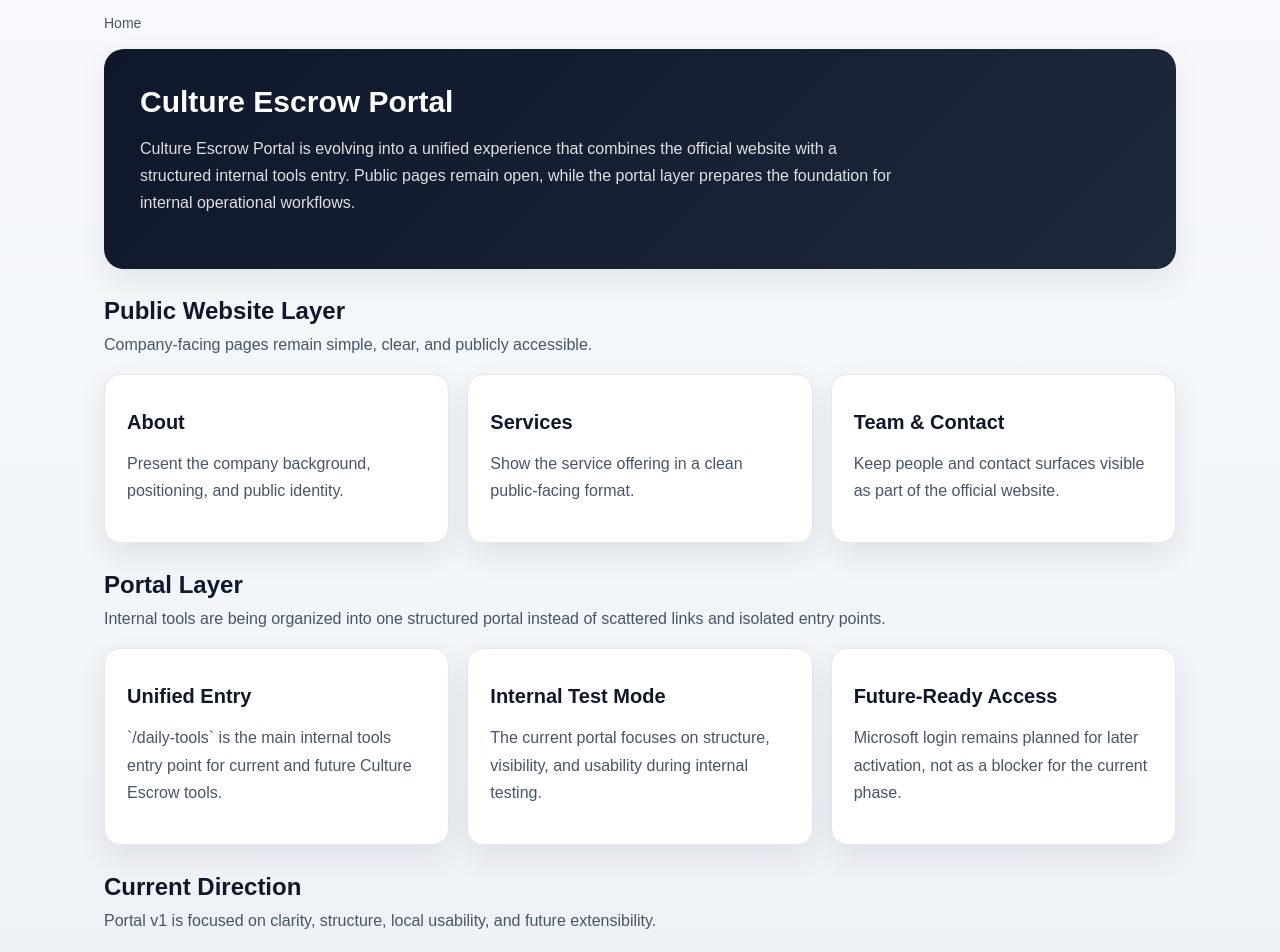
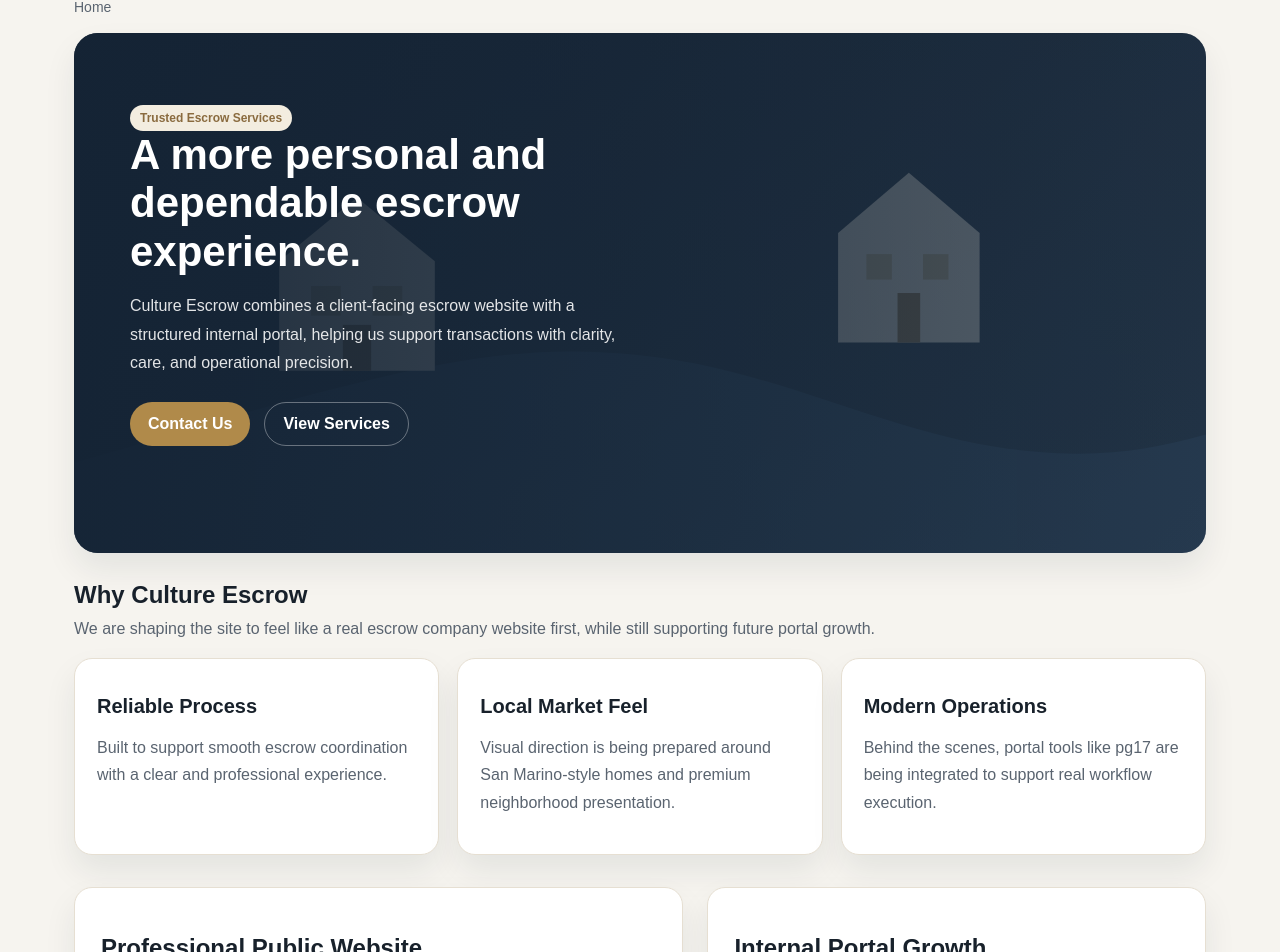
Before and after one commit to yudonghu/culture-escrow-site, a Next.js app: page / in a window 1280 px wide. Shown: the part 155-1107 px from the top of the page. Built offline with nearby package versions, Linux system fonts and the light colour scheme.

Commit message:
feat: PR29 redesign public pages toward escrow-style website aesthetic

```diff
--- a/app/globals.css
+++ b/app/globals.css
@@ -1,27 +1,28 @@
 * { box-sizing: border-box; }
 :root {
-  --bg: #f8fafc;
+  --bg: #f6f4ef;
   --surface: #ffffff;
-  --text: #0f172a;
-  --muted: #475569;
-  --line: #e2e8f0;
-  --brand: #0f172a;
-  --accent: #c89b3c;
-  --shadow: 0 12px 30px rgba(15, 23, 42, 0.08);
+  --text: #18212b;
+  --muted: #5a6470;
+  --line: #e6dfd2;
+  --brand: #142334;
+  --brand-soft: #1f3449;
+  --accent: #b08a4a;
+  --shadow: 0 16px 32px rgba(16, 34, 52, 0.08);
 }
 body {
   margin: 0;
   font-family: Arial, sans-serif;
   color: var(--text);
-  background: linear-gradient(180deg, #f8fafc 0%, #eef2f7 100%);
+  background: var(--bg);
 }
 .container {
-  max-width: 1120px;
+  max-width: 1180px;
   margin: 0 auto;
   padding: 24px;
 }
 .site-header {
-  background: rgba(15, 23, 42, 0.96);
+  background: rgba(20, 35, 52, 0.98);
   color: white;
   border-bottom: 1px solid rgba(255,255,255,0.08);
   position: sticky;
@@ -80,29 +81,74 @@ body {
 }
 .nav-links a:hover { opacity: 1; }
 .hero {
-  padding: 56px 0 40px;
+  padding: 40px 0 48px;
 }
 .hero-panel {
-  background: linear-gradient(135deg, rgba(15,23,42,1) 0%, rgba(30,41,59,1) 100%);
+  position: relative;
+  overflow: hidden;
+  min-height: 520px;
+  border-radius: 24px;
+  background: linear-gradient(135deg, rgba(20,35,52,0.96) 0%, rgba(31,52,73,0.92) 100%);
   color: white;
-  border-radius: 20px;
-  padding: 36px;
   box-shadow: var(--shadow);
   margin-bottom: 28px;
 }
-.hero-panel p {
-  color: rgba(255,255,255,0.86);
-  max-width: 760px;
-  line-height: 1.7;
+.hero-image {
+  position: absolute;
+  inset: 0;
+  background-size: cover;
+  background-position: center;
+  opacity: 0.32;
+}
+.hero-overlay {
+  position: absolute;
+  inset: 0;
+  background: linear-gradient(90deg, rgba(20,35,52,0.88) 0%, rgba(20,35,52,0.52) 55%, rgba(20,35,52,0.2) 100%);
+}
+.hero-content {
+  position: relative;
+  z-index: 1;
+  max-width: 620px;
+  padding: 72px 56px;
 }
 .section-title {
-  margin: 0 0 8px;
-  font-size: 30px;
+  margin: 0 0 12px;
+  font-size: 42px;
+  line-height: 1.15;
 }
 .section-subtitle {
   margin: 0;
   color: var(--muted);
   line-height: 1.7;
+}
+.hero-panel p {
+  color: rgba(255,255,255,0.88);
+  line-height: 1.8;
+  max-width: 620px;
+}
+.hero-actions {
+  display: flex;
+  gap: 14px;
+  flex-wrap: wrap;
+  margin-top: 24px;
+}
+.button-primary,
+.button-secondary {
+  display: inline-flex;
+  align-items: center;
+  justify-content: center;
+  padding: 12px 18px;
+  border-radius: 999px;
+  text-decoration: none;
+  font-weight: 700;
+}
+.button-primary {
+  background: var(--accent);
+  color: white;
+}
+.button-secondary {
+  border: 1px solid rgba(255,255,255,0.35);
+  color: white;
 }
 .card-grid {
   display: grid;
@@ -111,7 +157,7 @@ body {
 }
 .card {
   background: var(--surface);
-  border-radius: 16px;
+  border-radius: 18px;
   padding: 22px;
   box-shadow: var(--shadow);
   border: 1px solid var(--line);
@@ -130,10 +176,13 @@ body {
   font-size: 12px;
   padding: 6px 10px;
   border-radius: 999px;
-  background: #eef2ff;
-  color: #3730a3;
-  font-weight: 600;
+  background: #f3ede0;
+  color: #8a6b3f;
+  font-weight: 700;
 }
+.badge-live { background: #dff3e8; color: #1f6f43; }
+.badge-planned { background: #eee8ff; color: #6741b7; }
+.badge-test { background: #fff0df; color: #b15d19; }
 .badge-row {
   display: flex;
   justify-content: space-between;
@@ -149,16 +198,9 @@ body {
   font-weight: 700;
 }
 .info-panel {
-  background: #fff8e8;
-  border: 1px solid #f3dfab;
+  background: #fbf5e8;
+  border: 1px solid #ecdcb4;
 }
-
-
-.badge-live { background: #dcfce7; color: #166534; }
-.badge-planned { background: #ede9fe; color: #6d28d9; }
-.badge-test { background: #ffedd5; color: #c2410c; }
-
-
 .breadcrumb {
   display: flex;
   flex-wrap: wrap;
@@ -176,9 +218,25 @@ body {
   color: var(--muted);
   text-decoration: none;
 }
-.breadcrumb-item a:hover {
-  color: var(--brand);
+.breadcrumb-item a:hover { color: var(--brand); }
+.breadcrumb-sep { opacity: 0.6; }
+.section-block { margin-bottom: 32px; }
+.section-block-header { margin-bottom: 16px; }
+.split-feature {
+  display: grid;
+  grid-template-columns: 1.1fr 0.9fr;
+  gap: 24px;
+  align-items: stretch;
 }
-.breadcrumb-sep {
-  opacity: 0.6;
+.feature-panel {
+  background: var(--surface);
+  border: 1px solid var(--line);
+  border-radius: 18px;
+  box-shadow: var(--shadow);
+  padding: 26px;
 }
+@media (max-width: 820px) {
+  .hero-content { padding: 48px 28px; }
+  .section-title { font-size: 34px; }
+  .split-feature { grid-template-columns: 1fr; }
+}
--- a/app/page.tsx
+++ b/app/page.tsx
@@ -6,61 +6,61 @@ export default function HomePage() {
       <Breadcrumb items={[{ label: 'Home' }]} />
 
       <div className="hero-panel">
-        <h1 className="section-title">Culture Escrow Portal</h1>
-        <p>
-          Culture Escrow Portal is evolving into a unified experience that combines the official
-          website with a structured internal tools entry. Public pages remain open, while the
-          portal layer prepares the foundation for internal operational workflows.
-        </p>
+        <div
+          className="hero-image"
+          style={{ backgroundImage: "url('/images/home/hero-placeholder.svg')" }}
+        />
+        <div className="hero-overlay" />
+        <div className="hero-content">
+          <span className="badge">Trusted Escrow Services</span>
+          <h1 className="section-title">A more personal and dependable escrow experience.</h1>
+          <p>
+            Culture Escrow combines a client-facing escrow website with a structured internal portal,
+            helping us support transactions with clarity, care, and operational precision.
+          </p>
+          <div className="hero-actions">
+            <a className="button-primary" href="/contact">Contact Us</a>
+            <a className="button-secondary" href="/services">View Services</a>
+          </div>
+        </div>
       </div>
 
-      <section style={{ marginBottom: 28 }}>
-        <h2 style={{ marginBottom: 6 }}>Public Website Layer</h2>
-        <p className="section-subtitle">
-          Company-facing pages remain simple, clear, and publicly accessible.
-        </p>
-        <div className="card-grid" style={{ marginTop: 16 }}>
+      <section className="section-block">
+        <div className="section-block-header">
+          <h2 style={{ marginBottom: 6 }}>Why Culture Escrow</h2>
+          <p className="section-subtitle">
+            We are shaping the site to feel like a real escrow company website first, while still supporting future portal growth.
+          </p>
+        </div>
+        <div className="card-grid">
           <div className="card">
-            <h2>About</h2>
-            <p>Present the company background, positioning, and public identity.</p>
+            <h2>Reliable Process</h2>
+            <p>Built to support smooth escrow coordination with a clear and professional experience.</p>
           </div>
           <div className="card">
-            <h2>Services</h2>
-            <p>Show the service offering in a clean public-facing format.</p>
+            <h2>Local Market Feel</h2>
+            <p>Visual direction is being prepared around San Marino-style homes and premium neighborhood presentation.</p>
           </div>
           <div className="card">
-            <h2>Team & Contact</h2>
-            <p>Keep people and contact surfaces visible as part of the official website.</p>
+            <h2>Modern Operations</h2>
+            <p>Behind the scenes, portal tools like pg17 are being integrated to support real workflow execution.</p>
           </div>
         </div>
       </section>
 
-      <section style={{ marginBottom: 28 }}>
-        <h2 style={{ marginBottom: 6 }}>Portal Layer</h2>
-        <p className="section-subtitle">
-          Internal tools are being organized into one structured portal instead of scattered links and isolated entry points.
-        </p>
-        <div className="card-grid" style={{ marginTop: 16 }}>
-          <div className="card">
-            <h2>Unified Entry</h2>
-            <p>`/daily-tools` is the main internal tools entry point for current and future Culture Escrow tools.</p>
-          </div>
-          <div className="card">
-            <h2>Internal Test Mode</h2>
-            <p>The current portal focuses on structure, visibility, and usability during internal testing.</p>
-          </div>
-          <div className="card">
-            <h2>Future-Ready Access</h2>
-            <p>Microsoft login remains planned for later activation, not as a blocker for the current phase.</p>
-          </div>
+      <section className="section-block split-feature">
+        <div className="feature-panel">
+          <h2>Professional Public Website</h2>
+          <p>
+            Home, About, Services, Team, and Contact are being refined to feel like a polished escrow brand presence.
+          </p>
         </div>
-      </section>
-
-      <section>
-        <h2 style={{ marginBottom: 6 }}>Current Direction</h2>
-        <p className="section-subtitle">
-          Portal v1 is focused on clarity, structure, local usability, and future extensibility.
-        </p>
+        <div className="feature-panel">
+          <h2>Internal Portal Growth</h2>
+          <p>
+            `daily-tools` remains the long-term internal tools hub, with pg17 as the first real connected tool.
+          </p>
+        </div>
       </section>
     </section>
   )
```
Also changed, not shown: app/about/page.tsx (+15 -16 lines), app/contact/page.tsx (+14 -14 lines), app/services/page.tsx (+15 -15 lines), app/team/page.tsx (+15 -15 lines), public/images/home/hero-placeholder.svg (added), 1 other file (tests, documents, lock files or other folders).
